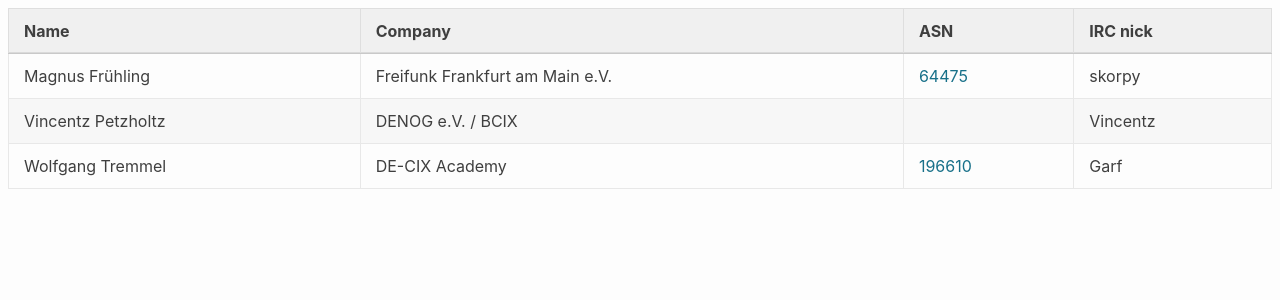
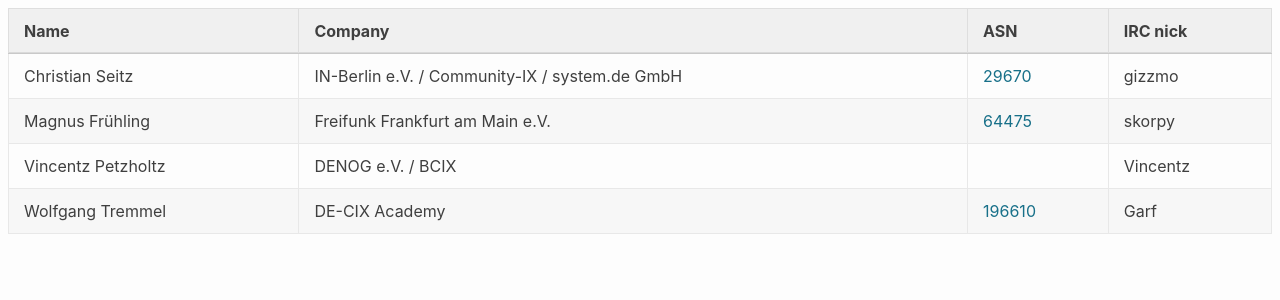
Before and after one commit to denog/pretix-attendeelist, a Jekyll site: the page built from denog-routingwg-2024-01/index.markdown, in a window 1280 px wide. Shown: the top 300 px of the page. Built offline with Jekyll 4.4.1, drawn with Linux system fonts in a browser that asks for light colours.

Commit message:
Latest data: Wed Jan 24 10:31:07 UTC 2024

```diff
--- a/_data/attendees_denog-routingwg-2024-01.json
+++ b/_data/attendees_denog-routingwg-2024-01.json
@@ -1,4 +1,10 @@
 [
+  {
+    "name": "Christian Seitz",
+    "company": "IN-Berlin e.V. / Community-IX / system.de GmbH",
+    "irc": "gizzmo",
+    "asn": "29670"
+  },
   {
     "name": "Magnus Frühling",
     "company": "Freifunk Frankfurt am Main e.V.",
--- a/_data/attendees_denogmeetup24-01.json
+++ b/_data/attendees_denogmeetup24-01.json
@@ -280,5 +280,11 @@
     "company": "DE-CIX Academy",
     "irc": "Garf",
     "asn": "196610"
+  },
+  {
+    "name": "Yureka Lilian",
+    "company": "Wobcom GmbH",
+    "irc": "yuka",
+    "asn": "9136"
   }
 ]
```
